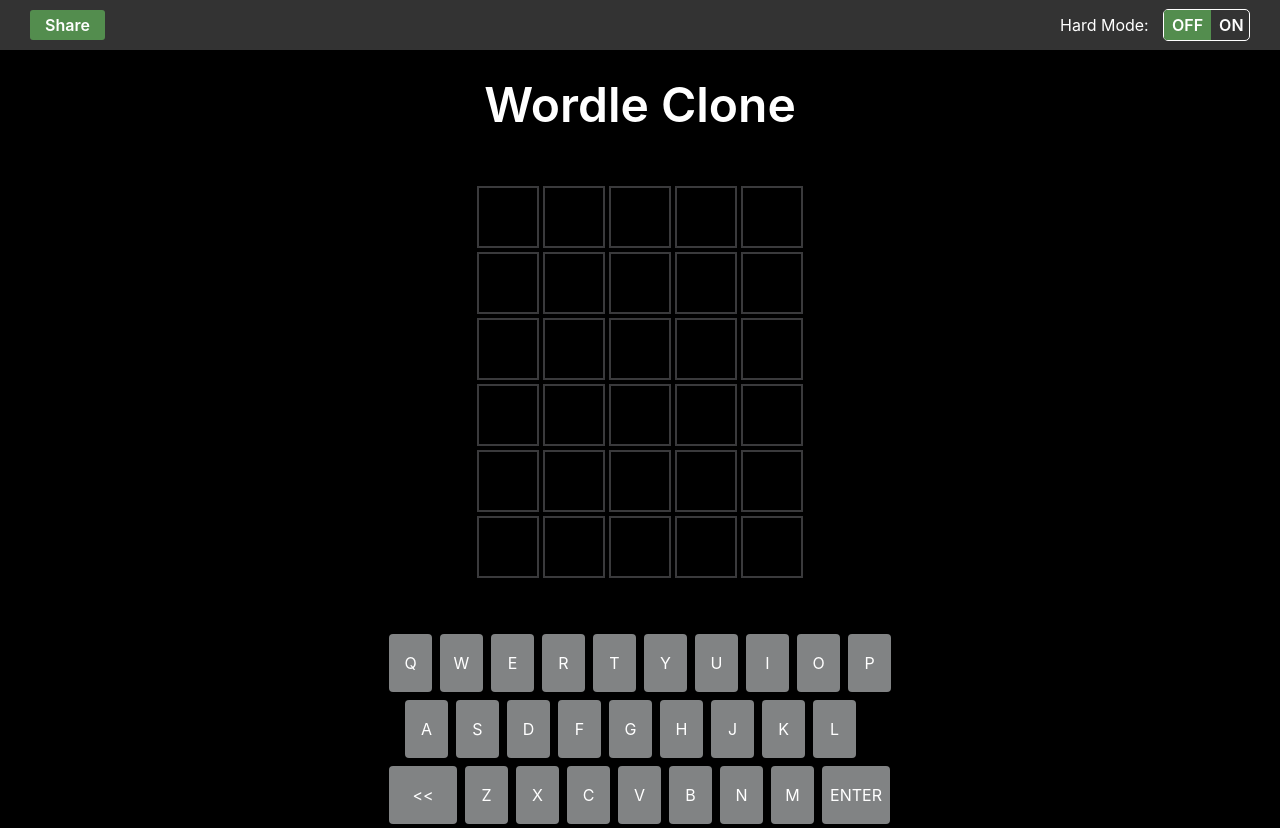
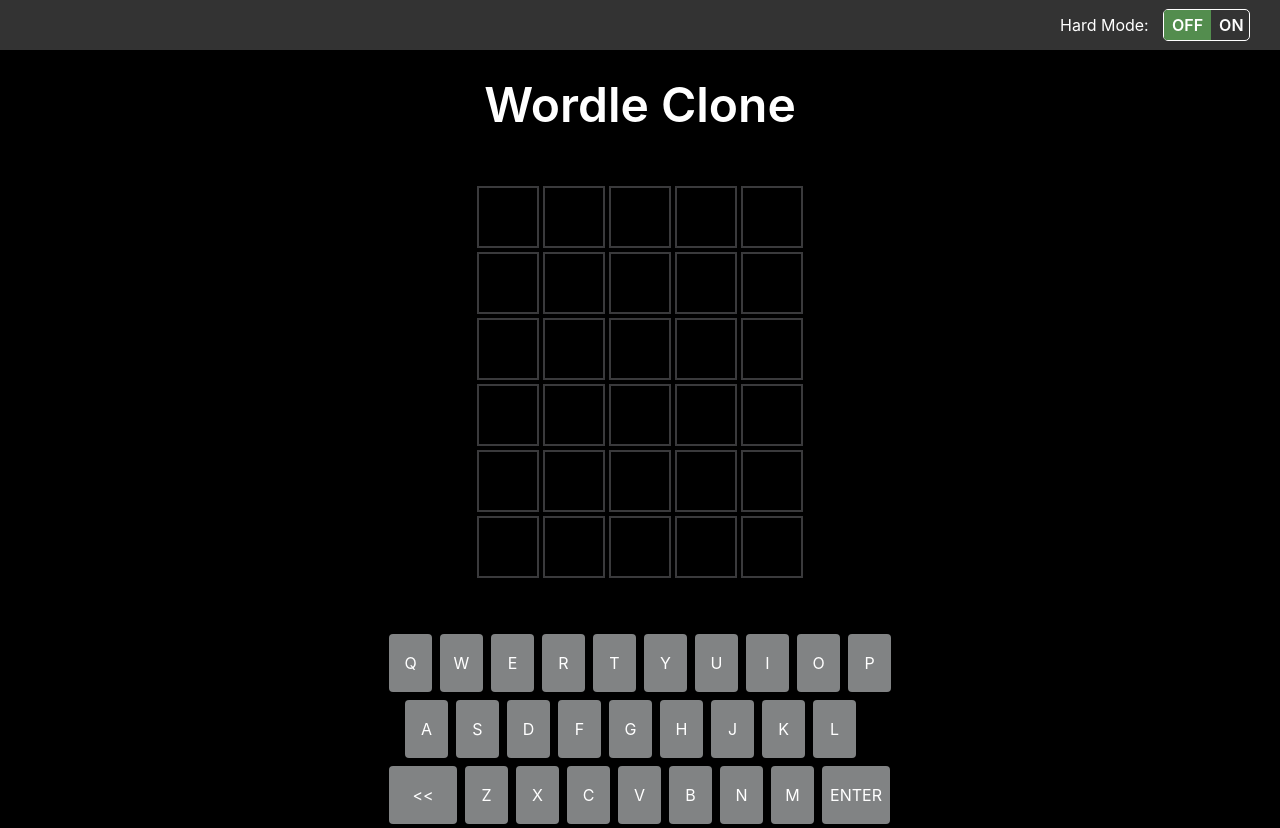
Before and after one commit to trevorh2007/wordle-clone, a React (Vite) app: page / in a window 1280 px wide. Built offline with nearby package versions, Linux system fonts and the light colour scheme; no server answers.

Commit message:
- Fix a bug that did not clear board when starting a new game - Removed share from navbar as there was nothing done in the component yet

```diff
--- a/src/components/GameTiles.jsx
+++ b/src/components/GameTiles.jsx
@@ -26,7 +26,9 @@ const GameTiles = ({ hardMode, flipDelay = 500 }) => {
   const [wordle, setWordle] = useState("");
   const [isAValidWord, setIsAValidWord] = useState(true);
   const [definition, setDefinition] = useState("");
-  const [guessRows, setGuessRows] = useState(EMPTY_BOARD);
+  const [guessRows, setGuessRows] = useState(() =>
+    EMPTY_BOARD.map((row) => [...row]),
+  );
   const [hardModeTiles, setHardModeTiles] = useState([]);
   const [hardModeError, setHardModeError] = useState(false);
 
@@ -241,7 +243,7 @@ const GameTiles = ({ hardMode, flipDelay = 500 }) => {
     setGameOver(false);
     setCurrentRow(0);
     setCurrentTile(0);
-    setGuessRows(EMPTY_BOARD);
+    setGuessRows(EMPTY_BOARD.map((row) => [...row]));
     setHardModeTiles([]);
     setLoser(false);
     setDefinition("");
--- a/src/components/HardMode.jsx
+++ b/src/components/HardMode.jsx
@@ -7,6 +7,7 @@ const HardModeContainer = styled.div`
   align-items: center;
   justify-content: space-between;
   padding-right: 30px;
+  margin-left: auto;
 `;
 const ToggleSwitch = styled.div`
   display: flex;
--- a/src/components/NavBar.jsx
+++ b/src/components/NavBar.jsx
@@ -2,21 +2,21 @@ import React from "react";
 import styled from "styled-components";
 
 import HardMode from "./HardMode";
-import Share from "./Share";
+// import Share from "./Share";
 
 const NavBarContainer = styled.div`
   width: 100%;
   height: 50px;
   background: #333;
-  display: flex;
-  align-items: center;
-  justify-content: space-between;
+  /* display: flex; */
+  /* align-items: center; */
+  /* justify-content: space-between; */
 `;
 
 const NavBar = ({ hardMode, setHardMode }) => {
   return (
     <NavBarContainer>
-      <Share />
+      {/* <Share /> */}
       <HardMode hardMode={hardMode} setHardMode={setHardMode} />
     </NavBarContainer>
   );
```
Also changed, not shown: 1 other file (tests, documents, lock files or other folders).
